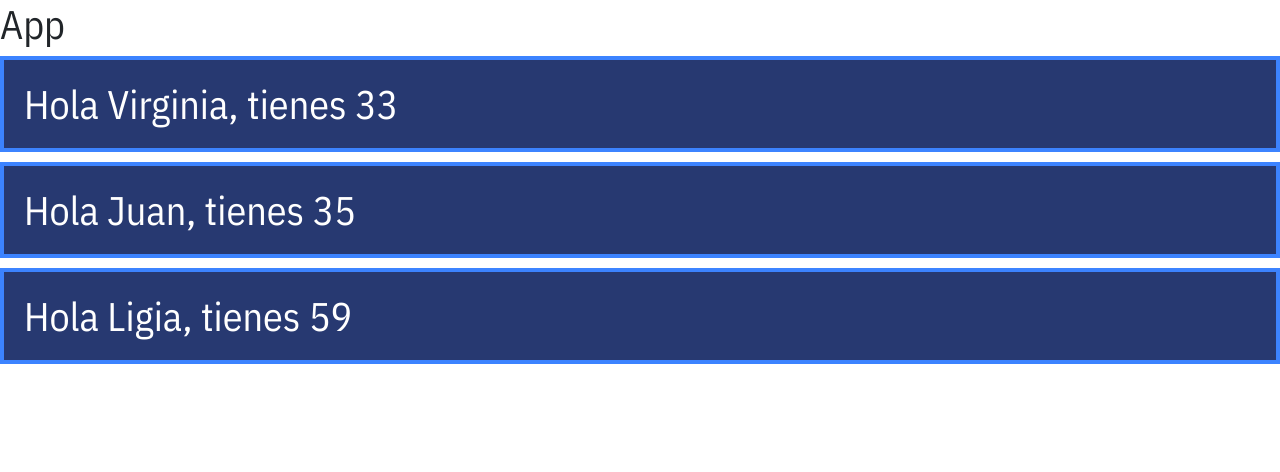
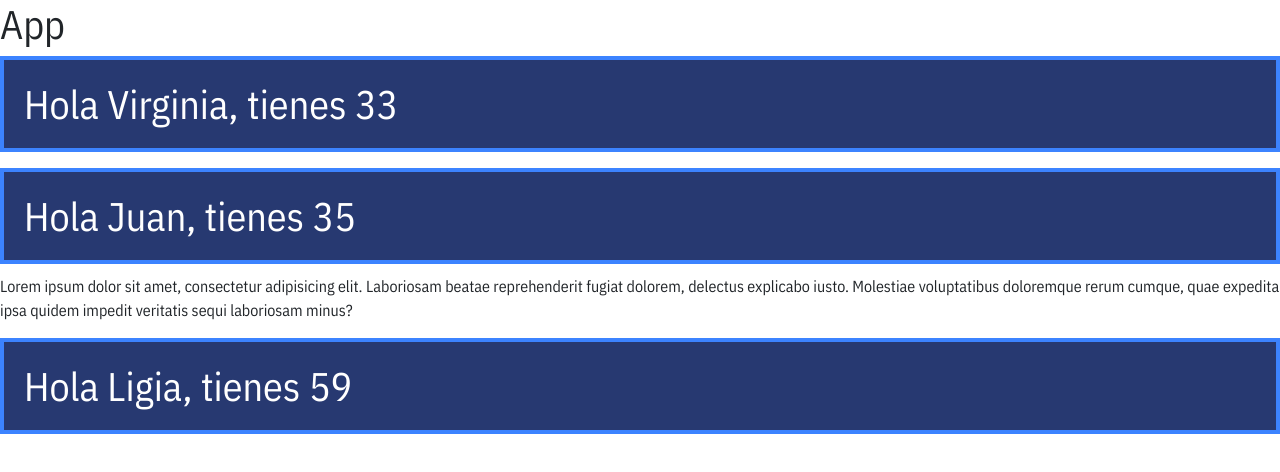
Before and after one commit to VirginiaCreativa/PracticesReactJS, a React app: page / in a window 1280 px wide. Shown: the top 472 px of the page. Built offline with nearby package versions, Linux system fonts and the light colour scheme.

Commit message:
Understanding the Children Property

```diff
--- a/src/components/Saludo.jsx
+++ b/src/components/Saludo.jsx
@@ -9,7 +9,10 @@ const Saludo = (props) => {
    	marginBottom: '10px'
    }
    return (
-		<h1 style={boxStyle}>Hola {props.name}, tienes {props.age}</h1>
+   	<div>
+			<h1 style={boxStyle}>Hola {props.name}, tienes {props.age}</h1>
+			<p>{props.children}</p>
+   	</div>
    )
 }
 export default Saludo;
--- a/src/containers/Saludo.jsx
+++ b/src/containers/Saludo.jsx
@@ -6,7 +6,7 @@ class SaludoContainers extends Component {
    	personas: [
 			{ name: 'Virginia', age: 33 },
 			{ name: 'Juan', age: 35 },
-			{ name: 'Ligia', age: 59 },
+			{ name: 'Ligia', age: 59 }
    	]
    }
 
@@ -14,7 +14,9 @@ class SaludoContainers extends Component {
 		return (
 			<div>
 		   	<Saludo name={this.state.personas[0].name} age={this.state.personas[0].age}/>
-		   	<Saludo name={this.state.personas[1].name} age={this.state.personas[1].age}/>
+		   	<Saludo name={this.state.personas[1].name} age={this.state.personas[1].age}>
+		 			Lorem ipsum dolor sit amet, consectetur adipisicing elit. Laboriosam beatae reprehenderit fugiat dolorem, delectus explicabo iusto. Molestiae voluptatibus doloremque rerum cumque, quae expedita ipsa quidem impedit veritatis sequi laboriosam minus?
+		   	</Saludo>
 		   	<Saludo name={this.state.personas[2].name} age={this.state.personas[2].age}/>
 			</div>
 		);
```
Also changed, not shown: 1 other file (tests, documents, lock files or other folders).
